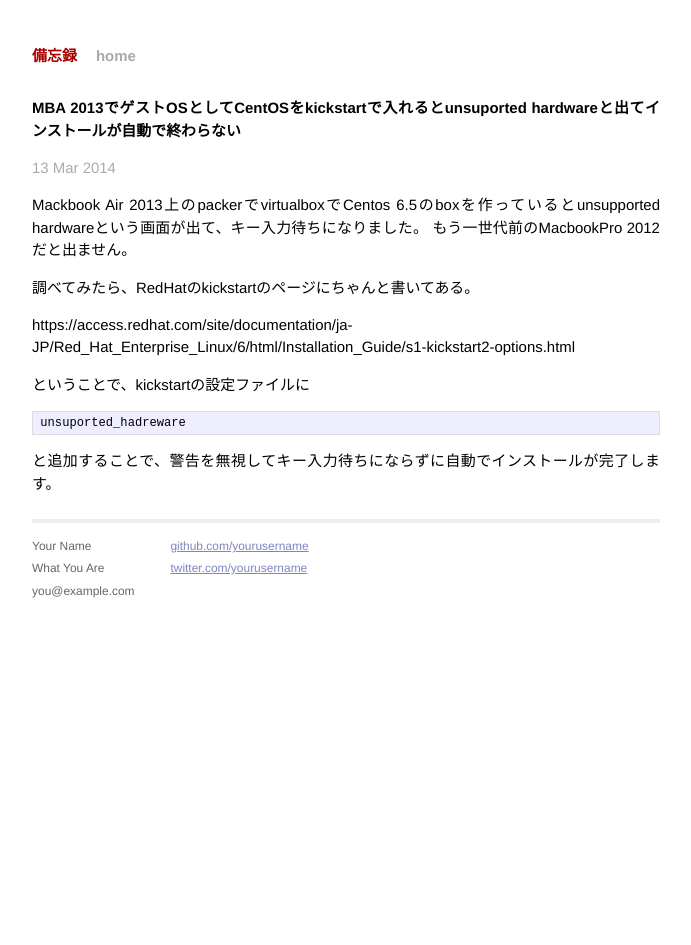
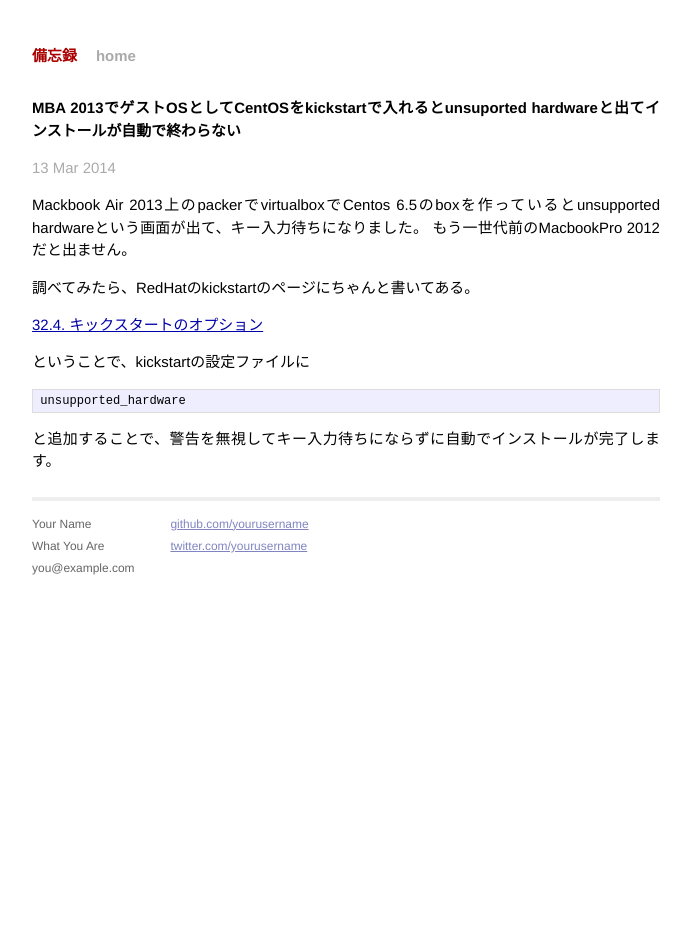
Before and after one commit to ywatase/ywatase.github.com, a Jekyll site: the page built from _posts/2014-03-13-virtualbox.md, in a window 1280 px wide. Shown: the whole page, without its empty margins (294-985 px from the left). Built offline with Jekyll 4.4.1, drawn with Linux system fonts in a browser that asks for light colours; Markdown is read by kramdown in place of the engine named in the settings.

Commit message:
fix link

```diff
--- a/_posts/2014-03-13-virtualbox.md
+++ b/_posts/2014-03-13-virtualbox.md
@@ -10,10 +10,10 @@ Mackbook Air 2013上のpackerでvirtualboxでCentos 6.5のboxを作っている
 
 調べてみたら、RedHatのkickstartのページにちゃんと書いてある。
 
-https://access.redhat.com/site/documentation/ja-JP/Red_Hat_Enterprise_Linux/6/html/Installation_Guide/s1-kickstart2-options.html
+[32.4. キックスタートのオプション](https://access.redhat.com/site/documentation/ja-JP/Red_Hat_Enterprise_Linux/6/html/Installation_Guide/s1-kickstart2-options.html)
 
 ということで、kickstartの設定ファイルに
 
-	unsuported_hadreware
+	unsupported_hardware
 
 と追加することで、警告を無視してキー入力待ちにならずに自動でインストールが完了します。
```
